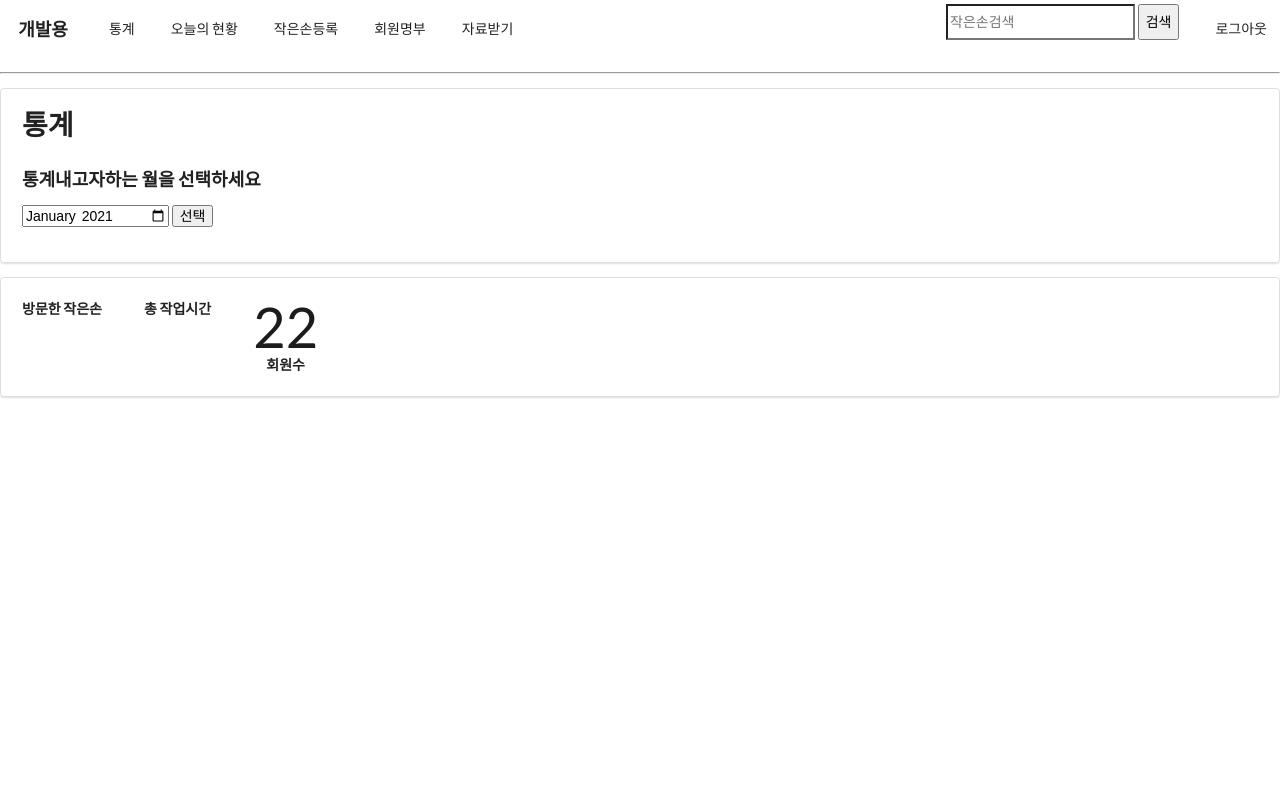
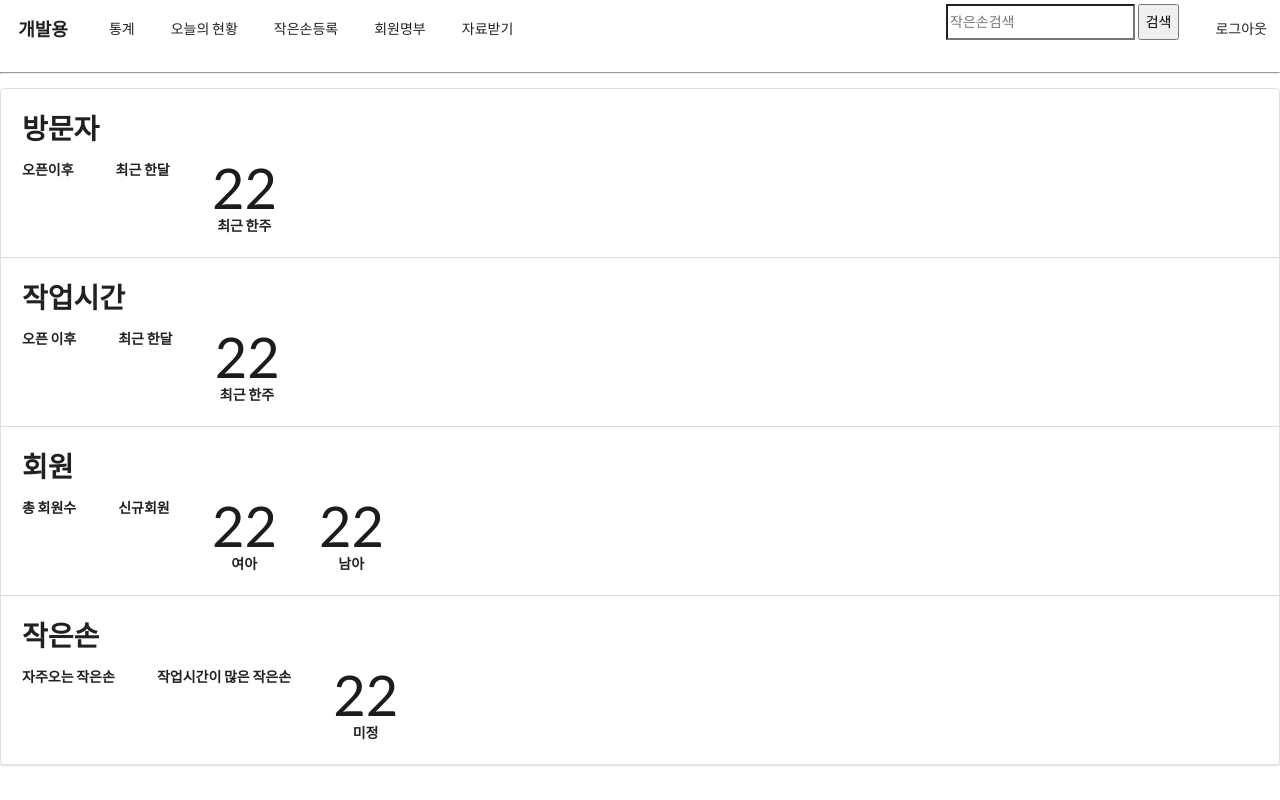
Before and after one commit to AntonSangho/moya_attendance, a Flask app: template templates/statistics_test.html in a window 1280 px wide. Run offline with Flask 2, Linux system fonts and the light colour scheme; the template is opened without the code that fills it, so the values that code supplies are empty; some libraries are stand-ins or nearby versions.

Commit message:
개발용 작업데이터 번위 설정

```diff
--- a/templates/statistics_test.html
+++ b/templates/statistics_test.html
@@ -1,7 +1,7 @@
 {% extends "base_test.html" %}
 {% block content %}
 <!-- [개발용] 통계 입력  -->
-<div class="ui padded segments">
+<!-- <div class="ui padded segments">
 <div class="ui padded segment">
  <h1 class="ui header" >통계 </h1>
     <h3 class ="ui headaer"> 통계내고자하는 월을 선택하세요 </h3>
@@ -12,17 +12,20 @@
       </div>
  </form>
  </div>
-</div>
+</div> -->
 <!-- [개발용] 통계표시  -->
     <div class="ui padded segments">
       <div class="ui padded segment">
+        <div class="lable">
+          <h1>방문자</h1>
+        </div>
         <div class="ui statistics">
           <div class="statistic">
             <div class="value">
               {{ statistics.info.total_visit}}
             </div>
             <div class="label">
-              방문한 작은손
+              오픈이후
             </div>
           </div>
           <div class="statistic">
@@ -30,7 +33,7 @@
               {{ statistics.info.total_work}}
             </div>
             <div class="label">
-              총 작업시간
+              최근 한달
             </div>
           </div>
           <div class="statistic">
@@ -38,7 +41,108 @@
               22
             </div>
             <div class="label">
-              회원수
+              최근 한주
+            </div>
+          </div>
+        </div>
+      </div>
+      <div class="ui padded segment">
+        <div class="lable">
+          <h1>작업시간</h1>
+        </div>
+        <div class="ui statistics">
+          <div class="statistic">
+            <div class="value">
+              {{ statistics.info.total_visit}}
+            </div>
+            <div class="label">
+              오픈 이후
+            </div>
+          </div>
+          <div class="statistic">
+            <div class="value">
+              {{ statistics.info.total_work}}
+            </div>
+            <div class="label">
+              최근 한달
+            </div>
+          </div>
+          <div class="statistic">
+            <div class="value">
+              22
+            </div>
+            <div class="label">
+              최근 한주
+            </div>
+          </div>
+        </div>
+      </div>
+      <div class="ui padded segment">
+        <div class="lable">
+          <h1>회원</h1>
+        </div>
+        <div class="ui statistics">
+          <div class="statistic">
+            <div class="value">
+              {{ statistics.info.total_visit}}
+            </div>
+            <div class="label">
+              총 회원수
+            </div>
+          </div>
+          <div class="statistic">
+            <div class="value">
+              {{ statistics.info.total_work}}
+            </div>
+            <div class="label">
+              신규회원
+            </div>
+          </div>
+          <div class="statistic">
+            <div class="value">
+              22
+            </div>
+            <div class="label">
+              여아
+            </div>
+          </div>
+          <div class="statistic">
+            <div class="value">
+              22
+            </div>
+            <div class="label">
+              남아
+            </div>
+          </div>
+        </div>
+        </div>
+      <div class="ui padded segment">
+        <div class="lable">
+          <h1>작은손</h1>
+        </div>
+        <div class="ui statistics">
+          <div class="statistic">
+            <div class="value">
+              {{ statistics.info.total_visit}}
+            </div>
+            <div class="label">
+              자주오는 작은손
+            </div>
+          </div>
+          <div class="statistic">
+            <div class="value">
+              {{ statistics.info.total_work}}
+            </div>
+            <div class="label">
+              작업시간이 많은 작은손
+            </div>
+          </div>
+          <div class="statistic">
+            <div class="value">
+              22
+            </div>
+            <div class="label">
+              미정
             </div>
           </div>
         </div>
```
Lines whose indentation alone changed are shown as unchanged.
